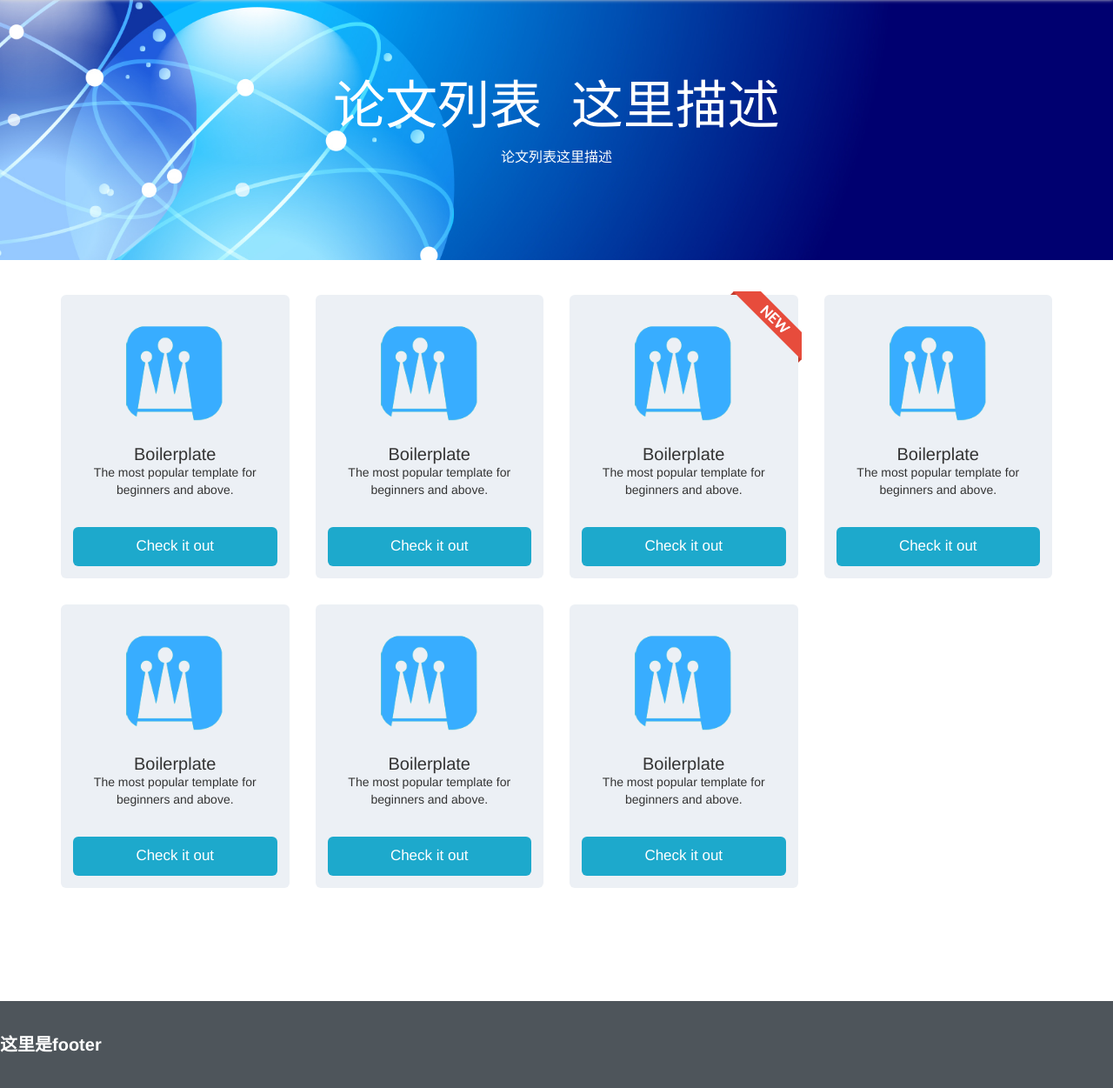
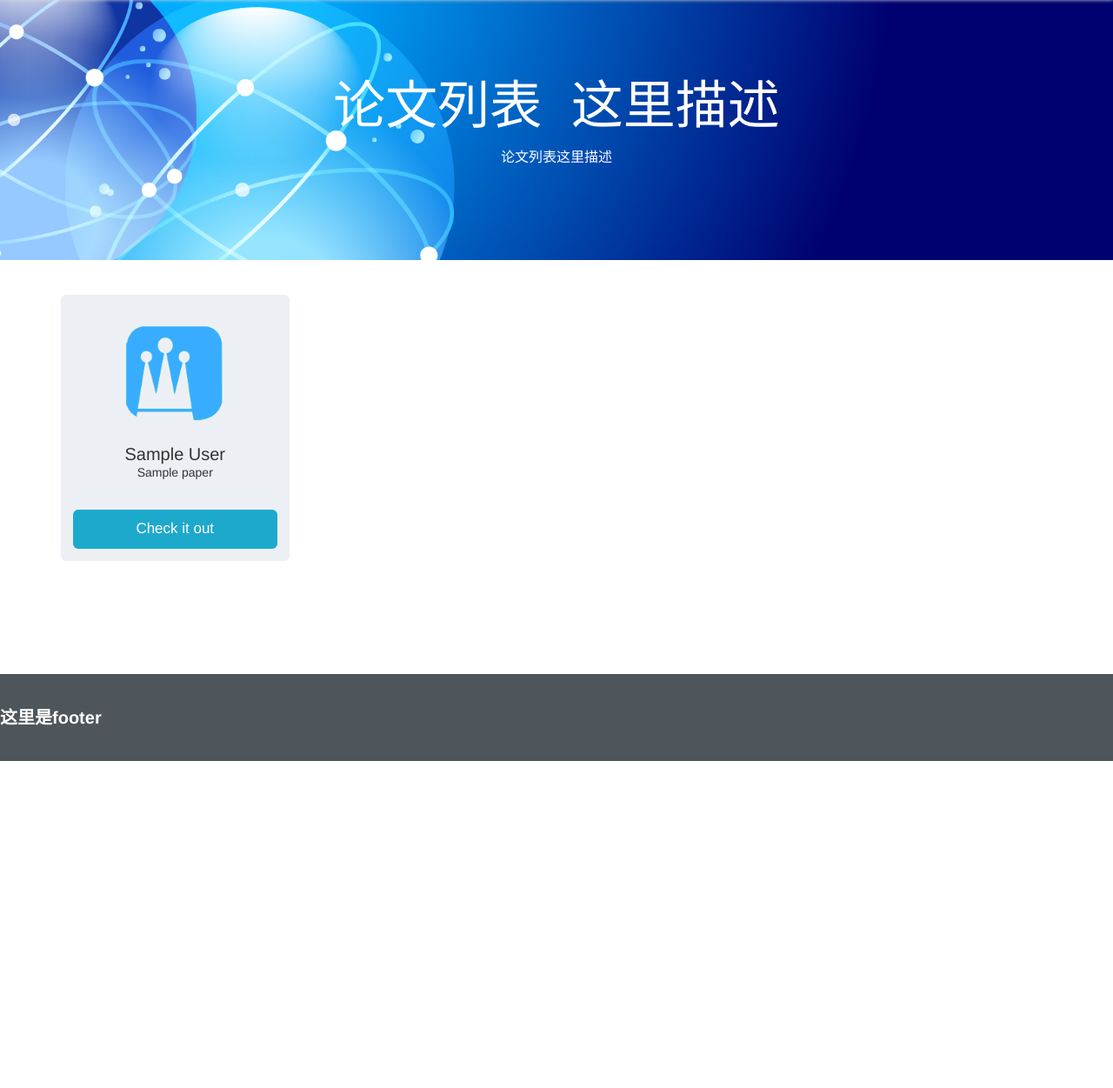
Before and after one commit to lingshanjun/datamole, a Django app: page /science/paper/ in a window 1280 px wide. Shown: the part 81-1332 px from the top of the page at 87% size. After the commit the page ends 956 px from the top, so only its background shows below. Run offline with Django 3.2, Linux system fonts and the light colour scheme; tables that the repository leaves empty hold one stand-in row (values such as "Sample post"); some libraries are stand-ins or nearby versions.

Commit message:
paper:render data && add pagination

```diff
--- a/science/templates/paper_list.html
+++ b/science/templates/paper_list.html
@@ -1,4 +1,4 @@
-{% extends 'base.html' %}{% load staticfiles %}
+{% extends 'base.html' %}{% load staticfiles %}{% load pagination_tags %}
 {% block title %}论文列表-数据锚{% endblock %}
 {% block css %}
 <link rel="stylesheet" href="{% static 'science/css/paper.css' %}">
@@ -12,64 +12,22 @@
 	</div>
 	<div class="container-fluid- container lcontainer">
 		<div class="row">
+			{% autopaginate papers 10 %}
+			{% for obj in papers %}
 			<div class="col-sm-3">
 				<div class="box">
 					<img class="big-illustration" alt="Spaceship" src="{% static 'science/img/default.png' %}">
-					<h3>Boilerplate</h3>
-					<p>The most popular template for beginners and above.</p>
+					<h3>{{obj.all_authors}}</h3>
+					<p>{{obj.title}}</p>
 					<a href="" target="_blank">Check it out</a>
 				</div>
 			</div>
-			<div class="col-sm-3">
-				<div class="box">
-					<img class="big-illustration" alt="Spaceship" src="{% static 'science/img/default.png' %}">
-					<h3>Boilerplate</h3>
-					<p>The most popular template for beginners and above.</p>
-					<a href="" target="_blank">Check it out</a>
-				</div>
-			</div>
-			<div class="col-sm-3">
-				<div class="box box-hot">
-					<img class="big-illustration" alt="Spaceship" src="{% static 'science/img/default.png' %}">
-					<h3>Boilerplate</h3>
-					<p>The most popular template for beginners and above.</p>
-					<a href="" target="_blank">Check it out</a>
-				</div>
-			</div>
-			<div class="col-sm-3">
-				<div class="box">
-					<img class="big-illustration" alt="Spaceship" src="{% static 'science/img/default.png' %}">
-					<h3>Boilerplate</h3>
-					<p>The most popular template for beginners and above.</p>
-					<a href="" target="_blank">Check it out</a>
-				</div>
-			</div>
-			<div class="col-sm-3">
-				<div class="box">
-					<img class="big-illustration" alt="Spaceship" src="{% static 'science/img/default.png' %}">
-					<h3>Boilerplate</h3>
-					<p>The most popular template for beginners and above.</p>
-					<a href="" target="_blank">Check it out</a>
-				</div>
-			</div>
-			<div class="col-sm-3">
-				<div class="box">
-					<img class="big-illustration" alt="Spaceship" src="{% static 'science/img/default.png' %}">
-					<h3>Boilerplate</h3>
-					<p>The most popular template for beginners and above.</p>
-					<a href="" target="_blank">Check it out</a>
-				</div>
-			</div>
-			<div class="col-sm-3">
-				<div class="box">
-					<img class="big-illustration" alt="Spaceship" src="{% static 'science/img/default.png' %}">
-					<h3>Boilerplate</h3>
-					<p>The most popular template for beginners and above.</p>
-					<a href="" target="_blank">Check it out</a>
-				</div>
-			</div>
+			{% empty %}
+			<p>还没有发布的文章哦～</p>
+			{% endfor %}
 		</div>
 	</div>
+	<div class="text-center text-danger">{% paginate %}</div>
 {% endblock %}
 {% block js %}
 <!-- <script src="{% static 'blog/lib/highlight/highlight.pack.js' %}"></script> -->
```
